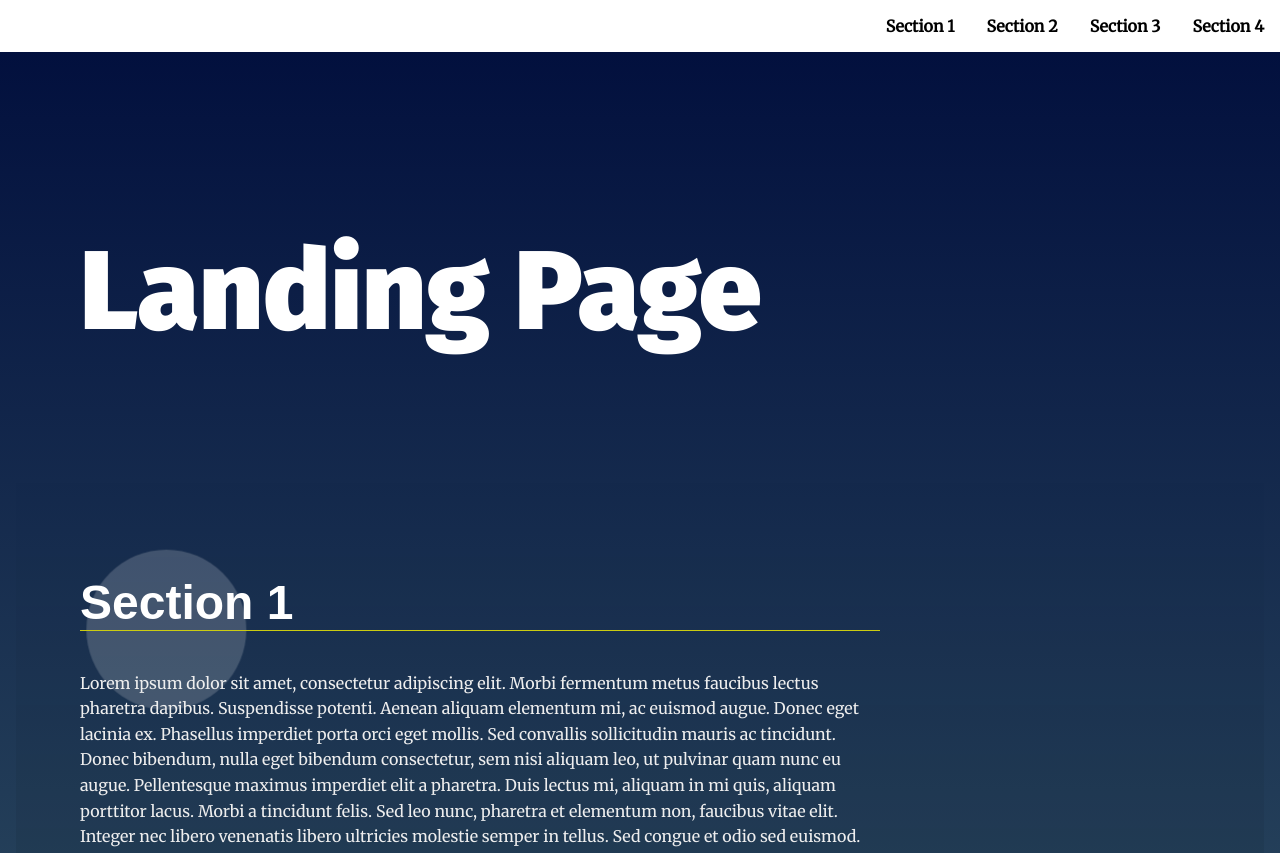
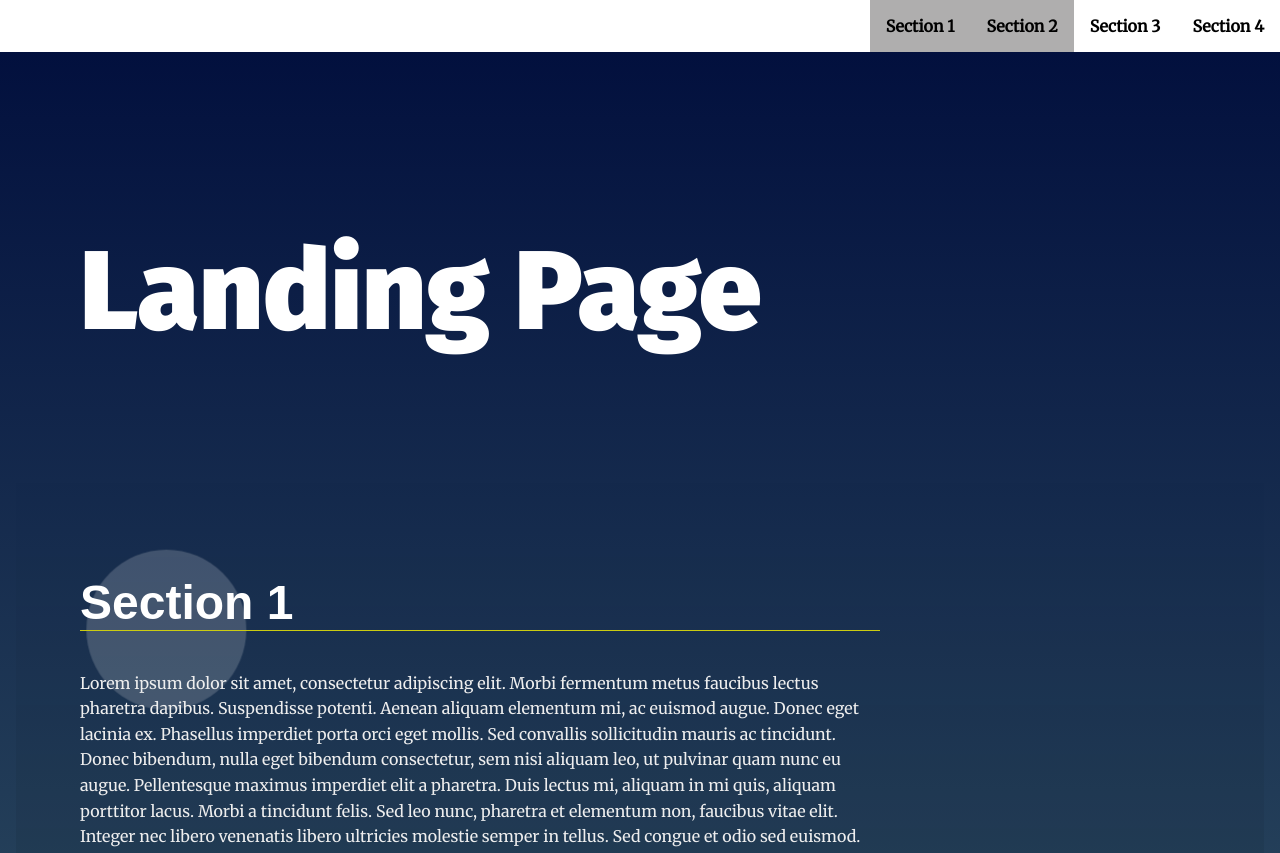
Before and after one commit to boritobias/landing-page, a plain HTML site: page index.html in a window 1280 px wide. Shown: the top 853 px of the page. Drawn offline with Linux system fonts and the light colour scheme.

Commit message:
feat: style active section name in navigation

```diff
--- a/css/styles.css
+++ b/css/styles.css
@@ -82,6 +82,11 @@ section {
 .navbar__menu .menu__link:hover {
   background: #333;
   color: #fff;
+  transition: ease 0.3s all;
+}
+
+.active-nav-section {
+  background: #afaeae;
   transition: ease 0.3s all;
 }
 
--- a/js/app.js
+++ b/js/app.js
@@ -9,6 +9,7 @@ function createNewListElement(el) {
   const link = document.createElement('a');
 
   link.setAttribute('href', `#${el.getAttribute('id')}`);
+  link.setAttribute('id', `${el.getAttribute('id')}-nav`);
   link.setAttribute('class', 'menu__link');
 
   link.textContent = el.getAttribute('data-nav');
@@ -36,8 +37,10 @@ function toggleActiveClass() {
   sections.forEach((el) => {
     if (isInViewport(el)) {
       el.classList.add('your-active-class');
+      document.getElementById(`${el.getAttribute('id')}-nav`).classList.add('active-nav-section');
     } else {
       el.classList.remove('your-active-class');
+      document.getElementById(`${el.getAttribute('id')}-nav`).classList.remove('active-nav-section');
     }
   });
 }
```
Also changed, not shown: 1 other file.
